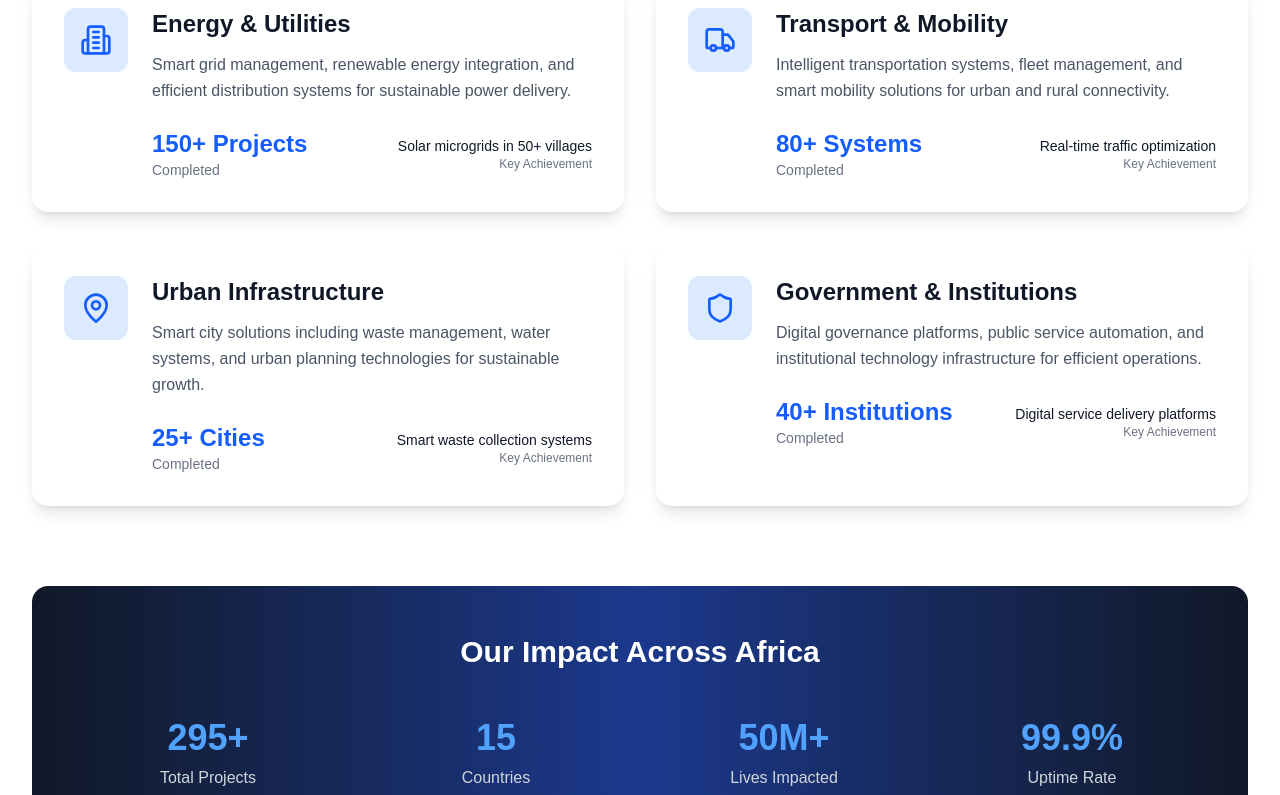
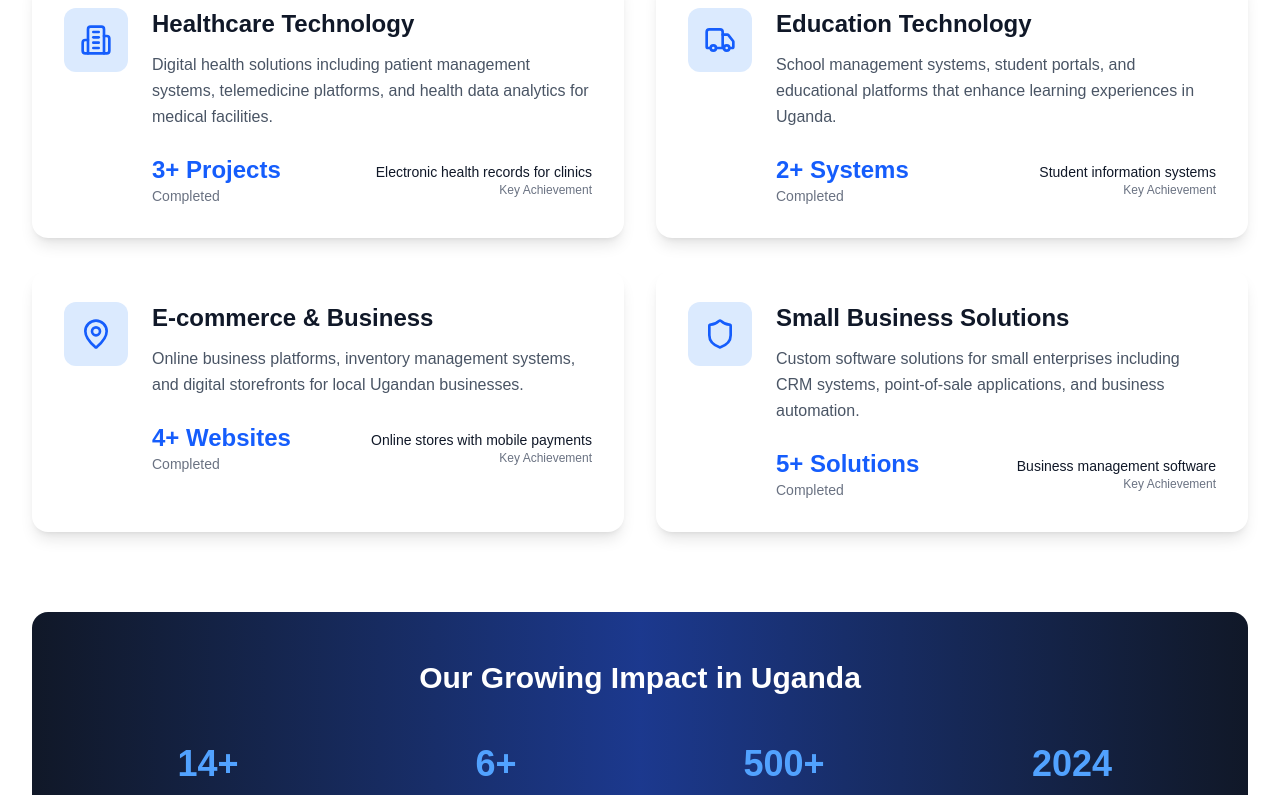
Before and after one commit to kazibweyassin/beeliotech, a Next.js app: page / in a window 1280 px wide. Shown: the part 8400-9195 px from the top of the page. Built offline with nearby package versions, Linux system fonts and the light colour scheme; no server answers.

Commit message:
add ScrollToTop component and update IndustriesSection content

```diff
--- a/src/app/page.tsx
+++ b/src/app/page.tsx
@@ -10,6 +10,7 @@ import CareersSection from '@/components/landing/CareersSection'
 import ContactSection from '@/components/landing/ContactSection'
 import Footer from '@/components/landing/Footer'
 import Navbar from '@/components/Navbar'
+import ScrollToTop from '@/components/ScrollToTop'
 
 export default function Home() {
   return (
@@ -26,6 +27,7 @@ export default function Home() {
       <CareersSection />
       <ContactSection />
       <Footer />
+      <ScrollToTop />
     </main>
   )
 }
--- /dev/null
+++ b/src/components/ScrollToTop.tsx
@@ -0,0 +1,53 @@
+'use client'
+
+import { useState, useEffect } from 'react'
+import { motion, AnimatePresence } from 'framer-motion'
+import { ChevronUp } from 'lucide-react'
+
+export default function ScrollToTop() {
+  const [isVisible, setIsVisible] = useState(false)
+
+  // Show button when page is scrolled down
+  useEffect(() => {
+    const toggleVisibility = () => {
+      if (window.pageYOffset > 300) {
+        setIsVisible(true)
+      } else {
+        setIsVisible(false)
+      }
+    }
+
+    window.addEventListener('scroll', toggleVisibility)
+
+    return () => {
+      window.removeEventListener('scroll', toggleVisibility)
+    }
+  }, [])
+
+  // Scroll to top smoothly
+  const scrollToTop = () => {
+    window.scrollTo({
+      top: 0,
+      behavior: 'smooth'
+    })
+  }
+
+  return (
+    <AnimatePresence>
+      {isVisible && (
+        <motion.button
+          initial={{ opacity: 0, scale: 0.8 }}
+          animate={{ opacity: 1, scale: 1 }}
+          exit={{ opacity: 0, scale: 0.8 }}
+          whileHover={{ scale: 1.1 }}
+          whileTap={{ scale: 0.9 }}
+          onClick={scrollToTop}
+          className="fixed bottom-8 right-8 z-50 p-3 bg-blue-600 hover:bg-blue-700 text-white rounded-full shadow-lg hover:shadow-xl transition-all duration-300 group"
+          aria-label="Scroll to top"
+        >
+          <ChevronUp className="h-6 w-6 group-hover:-translate-y-1 transition-transform duration-300" />
+        </motion.button>
+      )}
+    </AnimatePresence>
+  )
+}
--- a/src/components/landing/ContactSection.tsx
+++ b/src/components/landing/ContactSection.tsx
@@ -75,7 +75,7 @@ export default function ContactSection() {
       icon: MapPin,
       title: 'Visit Us',
       details: 'Kampala, Uganda',
-      subdetails: 'Plot 123, Innovation Hub'
+      subdetails: 'Rubaga Road'
     }
   ]
 
--- a/src/components/landing/IndustriesSection.tsx
+++ b/src/components/landing/IndustriesSection.tsx
@@ -7,34 +7,34 @@ export default function IndustriesSection() {
   const industries = [
     {
       icon: Building2,
-      title: 'Energy & Utilities',
-      description: 'Smart grid management, renewable energy integration, and efficient distribution systems for sustainable power delivery.',
-      projects: '150+ Projects',
-      highlight: 'Solar microgrids in 50+ villages',
+      title: 'Healthcare Technology',
+      description: 'Digital health solutions including patient management systems, telemedicine platforms, and health data analytics for medical facilities.',
+      projects: '3+ Projects',
+      highlight: 'Electronic health records for clinics',
       image: 'https://images.unsplash.com/photo-1466611653911-95081537e5b7?ixlib=rb-4.0.3&ixid=M3wxMjA3fDB8MHxwaG90by1wYWdlfHx8fGVufDB8fHx8fA%3D%3D&auto=format&fit=crop&w=2069&q=80'
     },
     {
       icon: Truck,
-      title: 'Transport & Mobility',
-      description: 'Intelligent transportation systems, fleet management, and smart mobility solutions for urban and rural connectivity.',
-      projects: '80+ Systems',
-      highlight: 'Real-time traffic optimization',
+      title: 'Education Technology',
+      description: 'School management systems, student portals, and educational platforms that enhance learning experiences in Uganda.',
+      projects: '2+ Systems',
+      highlight: 'Student information systems',
       image: 'https://images.unsplash.com/photo-1449824913935-59a10b8d2000?ixlib=rb-4.0.3&ixid=M3wxMjA3fDB8MHxwaG90by1wYWdlfHx8fGVufDB8fHx8fA%3D%3D&auto=format&fit=crop&w=2070&q=80'
     },
     {
       icon: MapPin,
-      title: 'Urban Infrastructure',
-      description: 'Smart city solutions including waste management, water systems, and urban planning technologies for sustainable growth.',
-      projects: '25+ Cities',
-      highlight: 'Smart waste collection systems',
+      title: 'E-commerce & Business',
+      description: 'Online business platforms, inventory management systems, and digital storefronts for local Ugandan businesses.',
+      projects: '4+ Websites',
+      highlight: 'Online stores with mobile payments',
       image: 'https://images.unsplash.com/photo-1480714378408-67cf0d13bc1f?ixlib=rb-4.0.3&ixid=M3wxMjA3fDB8MHxwaG90by1wYWdlfHx8fGVufDB8fHx8fA%3D%3D&auto=format&fit=crop&w=2070&q=80'
     },
     {
       icon: Shield,
-      title: 'Government & Institutions',
-      description: 'Digital governance platforms, public service automation, and institutional technology infrastructure for efficient operations.',
-      projects: '40+ Institutions',
-      highlight: 'Digital service delivery platforms',
+      title: 'Small Business Solutions',
+      description: 'Custom software solutions for small enterprises including CRM systems, point-of-sale applications, and business automation.',
+      projects: '5+ Solutions',
+      highlight: 'Business management software',
       image: 'https://images.unsplash.com/photo-1554224155-6726b3ff858f?ixlib=rb-4.0.3&ixid=M3wxMjA3fDB8MHxwaG90by1wYWdlfHx8fGVufDB8fHx8fA%3D%3D&auto=format&fit=crop&w=2026&q=80'
     }
   ]
@@ -56,8 +56,8 @@ export default function IndustriesSection() {
             </span>
           </h2>
           <p className="text-xl text-gray-600 max-w-3xl mx-auto leading-relaxed">
-            From energy infrastructure to smart cities, we deliver transformative
-            technology solutions across critical sectors driving Africa&apos;s development.
+            Specializing in software solutions for healthcare, education, e-commerce, and small businesses
+            across Uganda with a focus on practical, affordable technology.
           </p>
         </motion.div>
 
@@ -123,24 +123,24 @@ export default function IndustriesSection() {
           className="mt-20"
         >
           <div className="bg-gradient-to-r from-gray-900 via-blue-900 to-gray-900 rounded-2xl p-12 text-white">
-            <h3 className="text-3xl font-bold text-center mb-12">Our Impact Across Africa</h3>
+            <h3 className="text-3xl font-bold text-center mb-12">Our Growing Impact in Uganda</h3>
 
             <div className="grid grid-cols-2 md:grid-cols-4 gap-8">
               <div className="text-center">
-                <div className="text-4xl font-bold text-blue-400 mb-2">295+</div>
-                <div className="text-gray-300">Total Projects</div>
+                <div className="text-4xl font-bold text-blue-400 mb-2">14+</div>
+                <div className="text-gray-300">Projects Completed</div>
               </div>
               <div className="text-center">
-                <div className="text-4xl font-bold text-blue-400 mb-2">15</div>
-                <div className="text-gray-300">Countries</div>
+                <div className="text-4xl font-bold text-blue-400 mb-2">6+</div>
+                <div className="text-gray-300">Happy Clients</div>
               </div>
               <div className="text-center">
-                <div className="text-4xl font-bold text-blue-400 mb-2">50M+</div>
-                <div className="text-gray-300">Lives Impacted</div>
+                <div className="text-4xl font-bold text-blue-400 mb-2">500+</div>
+                <div className="text-gray-300">Users Served</div>
               </div>
               <div className="text-center">
-                <div className="text-4xl font-bold text-blue-400 mb-2">99.9%</div>
-                <div className="text-gray-300">Uptime Rate</div>
+                <div className="text-4xl font-bold text-blue-400 mb-2">2024</div>
+                <div className="text-gray-300">Year Founded</div>
               </div>
             </div>
           </div>
```
